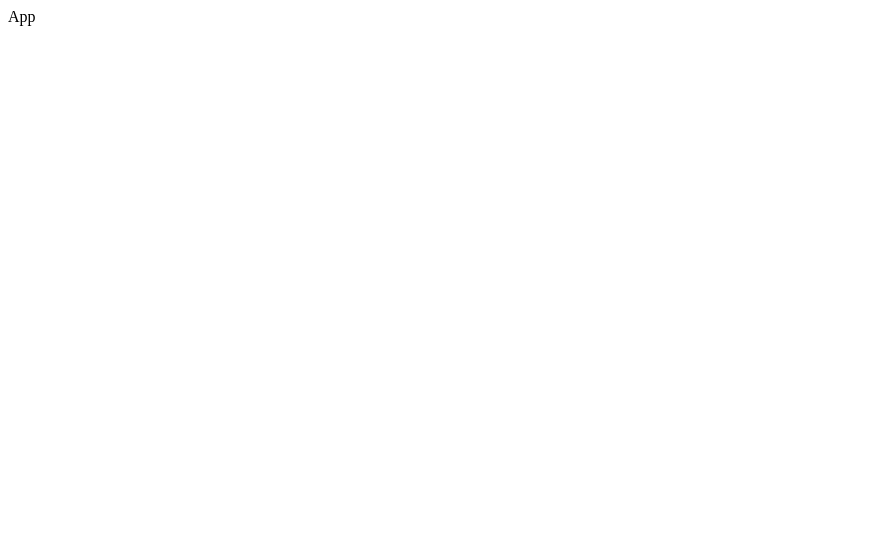
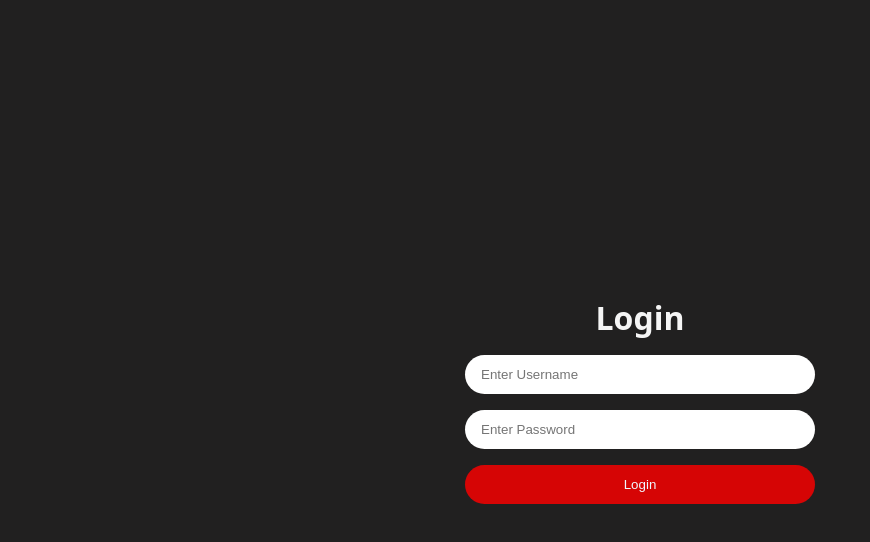
Before and after one commit to Deepen09-byte/Insta-Clone-Proto, a React app in the folder Frontend/: page /login in a window 1280 px wide. Shown: the top 542 px of the page, without its empty margins (0-870 px from the left). Built offline with nearby package versions, Linux system fonts and the light colour scheme; the HTML template or start-up script is replaced by a standard one.

Commit message:
New Frontend Initializing

```diff
--- a/Frontend/package.json
+++ b/Frontend/package.json
@@ -11,13 +11,15 @@
   },
   "dependencies": {
     "react": "^19.2.5",
-    "react-dom": "^19.2.5"
+    "react-dom": "^19.2.5",
+    "react-router": "^8.3.0",
+    "sass": "^1.101.7"
   },
   "devDependencies": {
     "@eslint/js": "^10.0.1",
     "@types/react": "^19.2.14",
     "@types/react-dom": "^19.2.3",
-    "@vitejs/plugin-react": "^6.0.1",
+    "@vitejs/plugin-react": "^6.0.4",
     "eslint": "^10.2.1",
     "eslint-plugin-react-hooks": "^7.1.1",
     "eslint-plugin-react-refresh": "^0.5.2",
--- a/Frontend/src/App.jsx
+++ b/Frontend/src/App.jsx
@@ -1,10 +1,14 @@
 import React from 'react'
+import { RouterProvider } from 'react-router'
+import { router } from './App.routes.jsx'
+import "./features/shared/global.scss"
+
+
 
 const App = () => {
   return (
-    <div>
-      App
-    </div>
+    <RouterProvider router={router}/>
+
   )
 }
 
--- /dev/null
+++ b/Frontend/src/App.routes.jsx
@@ -0,0 +1,14 @@
+import {createBrowserRouter} from 'react-router'
+import Login from './features/auth/pages/Login.jsx'
+import Register from './features/auth/pages/Register.jsx'
+
+export const router = createBrowserRouter([
+    {
+        path:"/login",
+        element: <Login/>
+    },
+    {
+        path:"/register",
+        element: <Register/>
+    }
+])
--- /dev/null
+++ b/Frontend/src/features/auth/pages/Login.jsx
@@ -0,0 +1,28 @@
+import React from 'react'
+import '../style/form.scss'
+
+
+
+const Login = () => {
+
+
+    const handleSubmit = (e)=>{
+        e.preventDefault()
+    }
+
+
+  return (
+    <main>
+        <div className="form-container">
+            <h1>Login</h1>
+            <form onSubmit={handleSubmit}>
+                <input type="text" name='username' id='username' placeholder='Enter Username'/>
+                <input type="password" name='password' id='password' placeholder='Enter Password'/>
+                <button>Login</button>
+            </form>
+        </div>
+    </main>
+  )
+}
+
+export default Login
--- /dev/null
+++ b/Frontend/src/features/auth/pages/Register.jsx
@@ -0,0 +1,11 @@
+import React from 'react'
+
+const Register = () => {
+  return (
+    <div>
+      Register
+    </div>
+  )
+}
+
+export default Register
--- /dev/null
+++ b/Frontend/src/features/auth/style/form.scss
@@ -0,0 +1,46 @@
+@mixin flex-column($gap:0rem) {
+        display:flex;
+        flex-direction: column;
+        gap: $gap;
+}
+
+
+main{
+    min-height: 100vh;
+    width: 100%;
+
+    display: flex;
+    justify-content: center;
+    align-items: center;
+
+    .form-container{
+        @include flex-column(1rem);
+        min-width: 350px;
+
+        h1{
+            text-align: center
+        }
+    }
+
+    form{
+        @include flex-column(1rem);
+
+        input{
+            border: none;
+            outline: none;
+            padding-inline: 1rem;
+            padding-block: 0.75rem;
+            border-radius: 1.5rem;
+        }
+
+        button{
+            border: none;
+            outline: none;
+            padding-inline: 1rem;
+            padding-block: 0.75rem;
+            border-radius: 1.5rem;
+            color: aliceblue;
+            background-color: rgb(214, 5, 5);
+        }
+    }
+}
--- /dev/null
+++ b/Frontend/src/features/shared/global.scss
@@ -0,0 +1,13 @@
+*{
+    margin: 0%;
+    padding: 0%;
+    box-sizing: border-box;
+}
+html,
+body,
+#root{
+    width: 100%;
+    background-color: rgb(33, 32, 32);
+    color: whitesmoke;
+    font-family: system-ui, -apple-system, BlinkMacSystemFont, 'Segoe UI', Roboto, Oxygen, Ubuntu, Cantarell, 'Open Sans', 'Helvetica Neue', sans-serif;
+}
```
Also changed, not shown: 1 other file (tests, documents, lock files or other folders).
